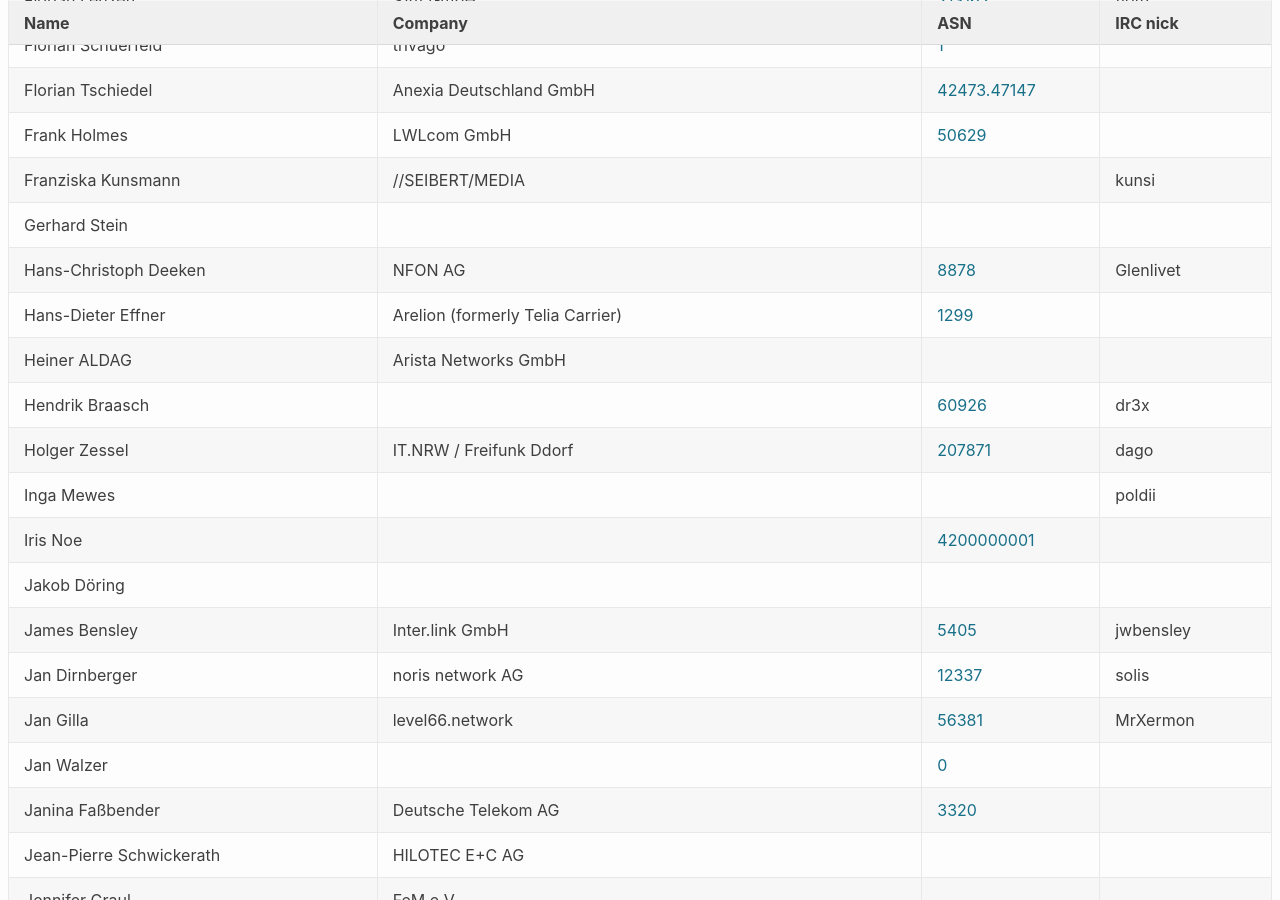
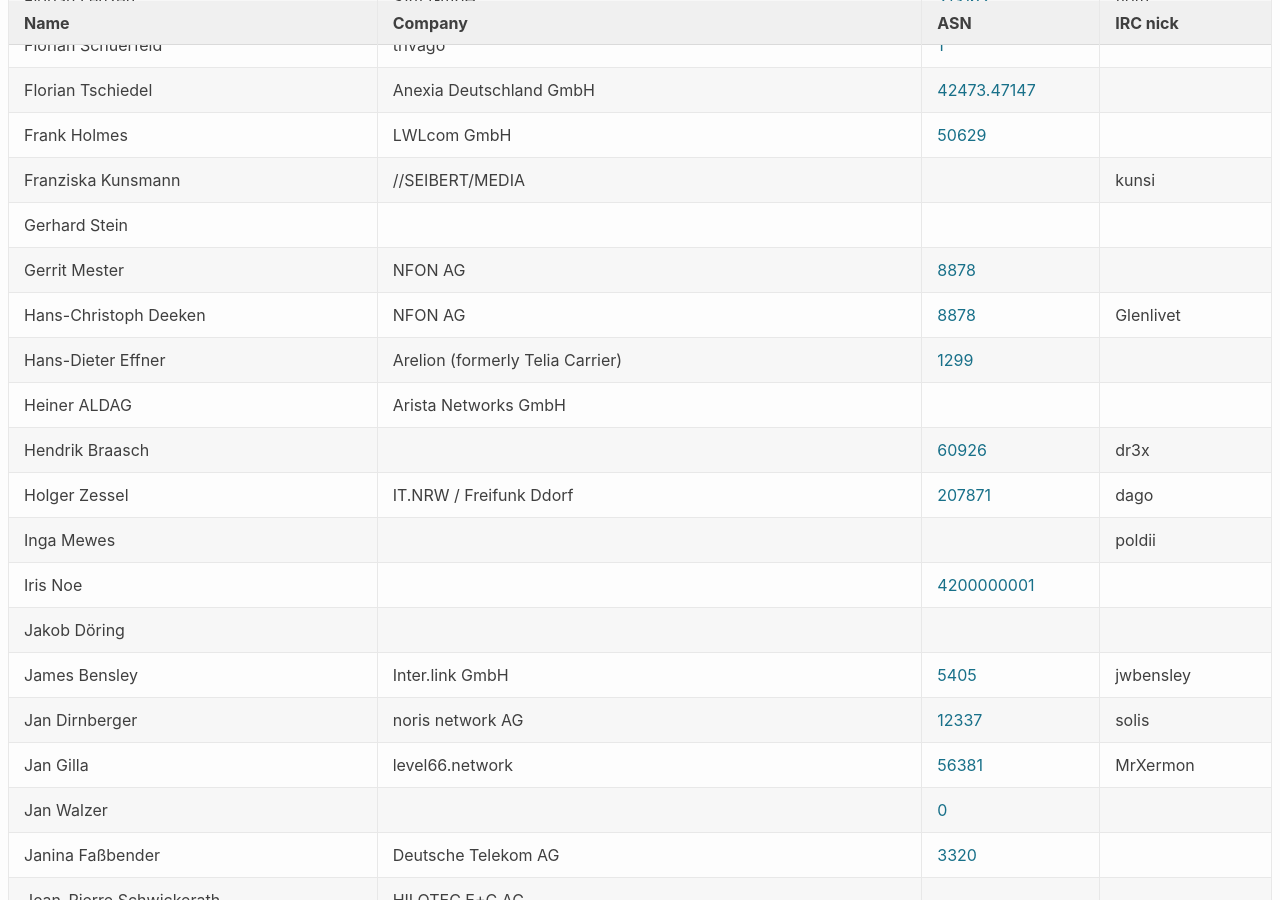
Before and after one commit to denog/pretix-attendeelist, a Jekyll site: the page built from denog14/index.md, in a window 1280 px wide and 900 px high, scrolled down 1774 px. Built offline with Jekyll 4.4.1, drawn with Linux system fonts in a browser that asks for light colours; some of the changed text lies outside the part shown.

Commit message:
Latest data: Fri Oct  7 14:05:01 UTC 2022

```diff
--- a/_data/attendees_denog14_onsite.json
+++ b/_data/attendees_denog14_onsite.json
@@ -244,6 +244,12 @@
     "company": null,
     "irc": null,
     "asn": null
+  },
+  {
+    "name": "Gerrit Mester",
+    "company": "NFON AG",
+    "irc": null,
+    "asn": "8878"
   },
   {
     "name": "Hans-Christoph Deeken",
@@ -798,6 +804,12 @@
     "asn": "6695"
   },
   {
+    "name": "Thomas Rüter",
+    "company": "NFON AG",
+    "irc": null,
+    "asn": "8878"
+  },
+  {
     "name": "Thomas Schmid",
     "company": "DFN Verein",
     "irc": "TS680",
```
